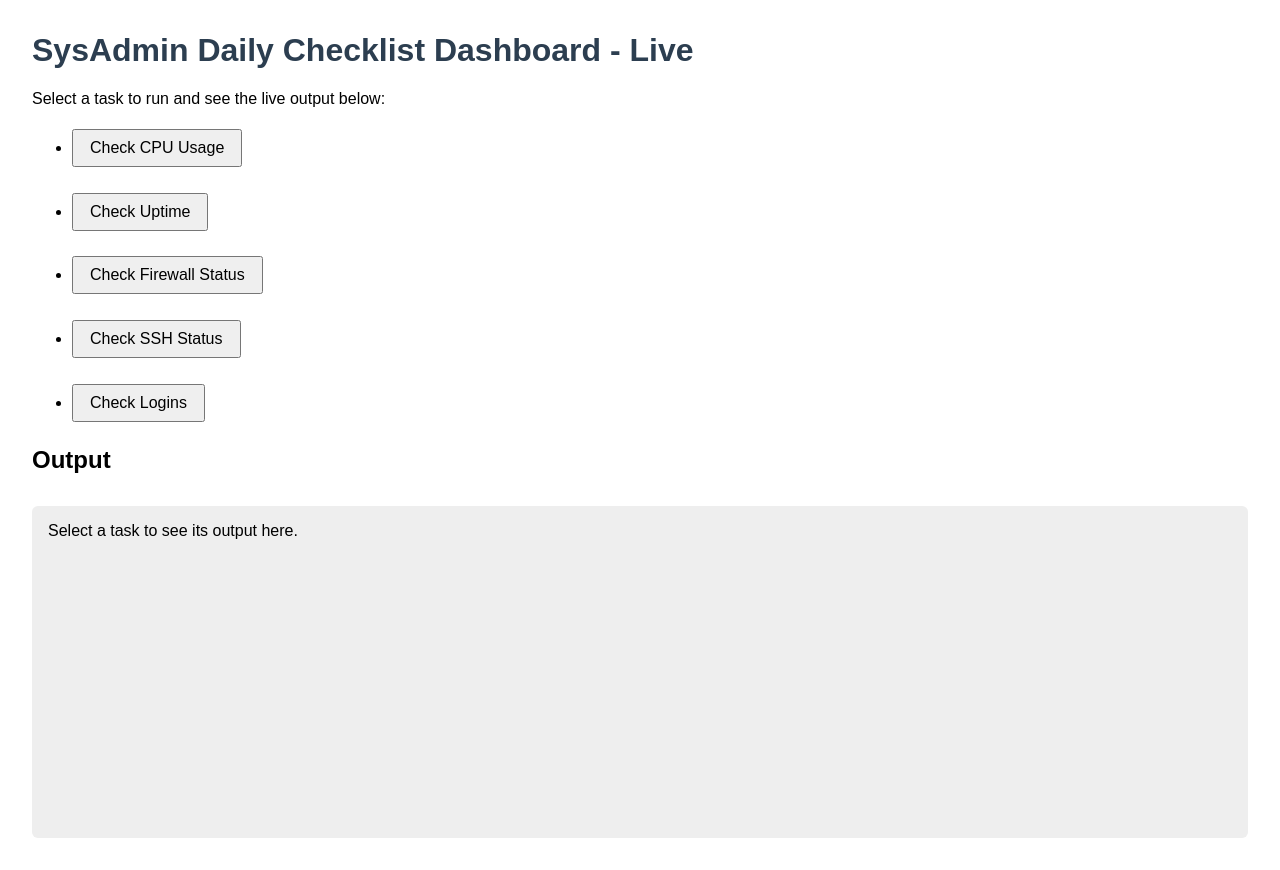
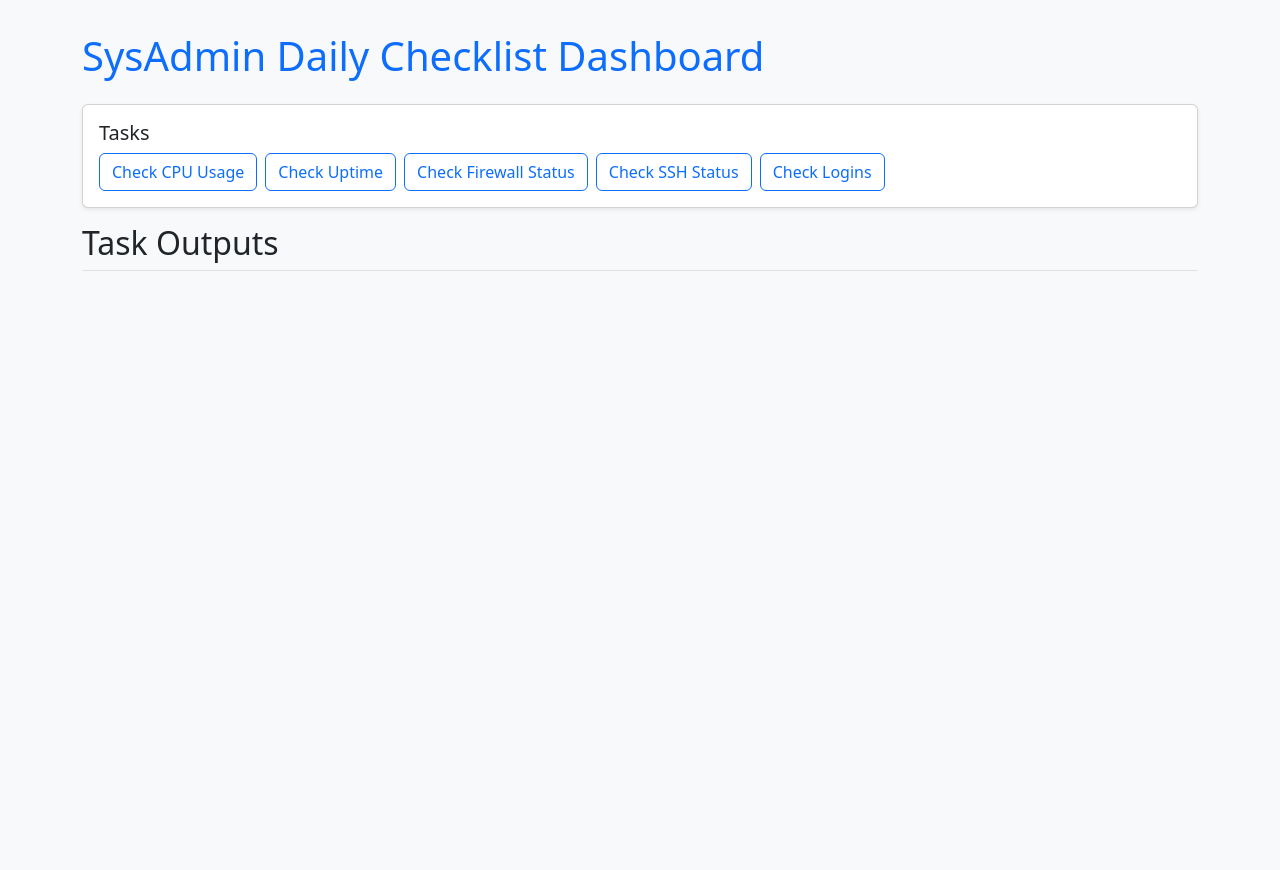
Before and after one commit to mxkdevops/sysadmin_dashboard, a Flask app: page / in a window 1280 px wide. After the commit the page ends 271 px from the top, so only its background shows below. Run offline with Flask 3, Linux system fonts and the light colour scheme.

Commit message:
Update index.html

```diff
--- a/templates/index.html
+++ b/templates/index.html
@@ -2,33 +2,161 @@
 <html lang="en">
 <head>
     <meta charset="UTF-8" />
-    <title>SysAdmin Daily Checklist Dashboard - Live</title>
+    <title>SysAdmin Daily Dashboard</title>
+    <link href="https://cdn.jsdelivr.net/npm/bootstrap@5.3.0/dist/css/bootstrap.min.css" rel="stylesheet" />
     <style>
-        body { font-family: Arial, sans-serif; margin: 2em; }
-        h1 { color: #2c3e50; }
-        button { padding: 0.5em 1em; margin: 0.3em 0; font-size: 1em; cursor: pointer; }
-        .task { margin-bottom: 1em; }
-        #output { white-space: pre-wrap; background: #eee; padding: 1em; border-radius: 6px; margin-top: 2em; height: 300px; overflow-y: auto; }
+        body {
+            margin: 2rem;
+            background: #f8f9fa;
+        }
+        .spinner-border {
+            width: 1rem;
+            height: 1rem;
+            border-width: 0.15em;
+            vertical-align: text-bottom;
+            margin-left: 0.5rem;
+        }
+        pre {
+            white-space: pre-wrap;
+            word-break: break-word;
+            background: #f1f3f5;
+            padding: 1rem;
+            border-radius: 0.5rem;
+            max-height: 250px;
+            overflow-y: auto;
+        }
     </style>
 </head>
 <body>
-    <h1>SysAdmin Daily Checklist Dashboard - Live</h1>
-    <p>Select a task to run and see the live output below:</p>
-    <ul>
+    <div class="container">
+        <h1 class="mb-4 text-primary">SysAdmin Daily Checklist Dashboard</h1>
+
+        <div class="row mb-3">
+            <div class="col-12">
+                <div class="card shadow-sm">
+                    <div class="card-body">
+                        <h5 class="card-title">Tasks</h5>
+                        <div class="d-flex flex-wrap gap-2">
                             {% for task in tasks %}
-        <li class="task">
-            <button onclick="runTask('{{ task }}')">{{ task }}</button>
-        </li>
+                            <button
+                                class="btn btn-outline-primary"
+                                onclick="openTaskTab('{{ task }}')"
+                                id="btn-{{ loop.index }}"
+                            >
+                                {{ task }}
+                            </button>
                             {% endfor %}
-    </ul>
+                        </div>
+                    </div>
+                </div>
+            </div>
+        </div>
 
-    <h2>Output</h2>
-    <div id="output">Select a task to see its output here.</div>
+        <h2>Task Outputs</h2>
+
+        <!-- Tabs container -->
+        <ul class="nav nav-tabs" id="taskTabs" role="tablist"></ul>
+
+        <!-- Tab content container -->
+        <div class="tab-content mt-3" id="taskTabContent"></div>
+    </div>
 
 <script>
-        async function runTask(task) {
-            const outputDiv = document.getElementById('output');
-            outputDiv.textContent = `Running task: ${task} ...`;
+    const taskTabs = document.getElementById('taskTabs');
+    const taskTabContent = document.getElementById('taskTabContent');
+
+    // Keep track of opened tabs to avoid duplicates
+    const openTabs = new Map();
+
+    function createLoadingSpinner() {
+        return `<span class="spinner-border spinner-border-sm" role="status" aria-hidden="true"></span>`;
+    }
+
+    function openTaskTab(task) {
+        if (openTabs.has(task)) {
+            // If tab exists, activate it
+            const tabTrigger = document.querySelector(`#taskTabs button[data-task="${task}"]`);
+            bootstrap.Tab.getInstance(tabTrigger).show();
+            return;
+        }
+
+        // Create new tab button
+        const tabId = `tab-${task.replace(/\s+/g, '-')}`;
+        const tabButton = document.createElement('button');
+        tabButton.className = 'nav-link active';
+        tabButton.id = `${tabId}-tab`;
+        tabButton.setAttribute('data-bs-toggle', 'tab');
+        tabButton.setAttribute('data-bs-target', `#${tabId}`);
+        tabButton.type = 'button';
+        tabButton.role = 'tab';
+        tabButton.setAttribute('aria-controls', tabId);
+        tabButton.setAttribute('aria-selected', 'true');
+        tabButton.textContent = task;
+        tabButton.setAttribute('data-task', task);
+
+        // Close button for tab
+        const closeBtn = document.createElement('span');
+        closeBtn.innerHTML = '&nbsp;&times;';
+        closeBtn.style.cursor = 'pointer';
+        closeBtn.classList.add('ms-2', 'text-danger');
+        closeBtn.onclick = (e) => {
+            e.stopPropagation();
+            closeTaskTab(task, tabButton, tabContent);
+        };
+        tabButton.appendChild(closeBtn);
+
+        // Deactivate all other tabs
+        const existingTabs = taskTabs.querySelectorAll('button.nav-link');
+        existingTabs.forEach(t => t.classList.remove('active'));
+        const existingTabContents = taskTabContent.querySelectorAll('.tab-pane');
+        existingTabContents.forEach(tc => tc.classList.remove('show', 'active'));
+
+        taskTabs.appendChild(tabButton);
+
+        // Create tab content pane
+        const tabContent = document.createElement('div');
+        tabContent.className = 'tab-pane fade show active';
+        tabContent.id = tabId;
+        tabContent.role = 'tabpanel';
+        tabContent.setAttribute('aria-labelledby', `${tabId}-tab`);
+        tabContent.innerHTML = `<div class="card">
+                                    <div class="card-body">
+                                        <h5>${task} Output <span id="spinner-${tabId}">${createLoadingSpinner()}</span></h5>
+                                        <pre id="output-${tabId}">Loading...</pre>
+                                    </div>
+                                </div>`;
+        taskTabContent.appendChild(tabContent);
+
+        openTabs.set(task, tabId);
+
+        // Start fetching and auto-refresh output every 10 seconds
+        fetchTaskOutput(task, tabId);
+        setInterval(() => fetchTaskOutput(task, tabId), 10000);
+    }
+
+    function closeTaskTab(task, tabButton, tabContent) {
+        const tabId = openTabs.get(task);
+        openTabs.delete(task);
+
+        // Remove tab button and content
+        tabButton.remove();
+        document.getElementById(tabId)?.remove();
+
+        // Activate last tab if any
+        const remainingTabs = taskTabs.querySelectorAll('button.nav-link');
+        if (remainingTabs.length > 0) {
+            bootstrap.Tab.getInstance(remainingTabs[remainingTabs.length - 1]).show();
+        }
+    }
+
+    async function fetchTaskOutput(task, tabId) {
+        const outputPre = document.getElementById(`output-${tabId}`);
+        const spinner = document.getElementById(`spinner-${tabId}`);
+
+        if (!outputPre || !spinner) return;
+
+        spinner.style.display = 'inline-block';  // Show spinner
+
         try {
             const response = await fetch('/run_task_json', {
                 method: 'POST',
@@ -36,12 +164,23 @@
                 body: JSON.stringify({ task: task })
             });
             if (!response.ok) throw new Error('Network response was not ok');
+
             const data = await response.json();
-                outputDiv.textContent = data.output;
-            } catch (error) {
-                outputDiv.textContent = `Error: ${error}`;
+
+            // Colored status badge
+            let badgeClass = 'bg-secondary';
+            if (data.status === 'success') badgeClass = 'bg-success';
+            else if (data.status === 'danger') badgeClass = 'bg-danger';
+
+            outputPre.innerHTML = `<span class="badge ${badgeClass} mb-2">${data.status.toUpperCase()}</span>\n\n${data.output}`;
+        } catch (err) {
+            outputPre.textContent = `Error fetching output: ${err}`;
+        } finally {
+            spinner.style.display = 'none';  // Hide spinner
         }
     }
 </script>
+
+<script src="https://cdn.jsdelivr.net/npm/bootstrap@5.3.0/dist/js/bootstrap.bundle.min.js"></script>
 </body>
 </html>
```
Lines whose indentation alone changed are shown as unchanged.
